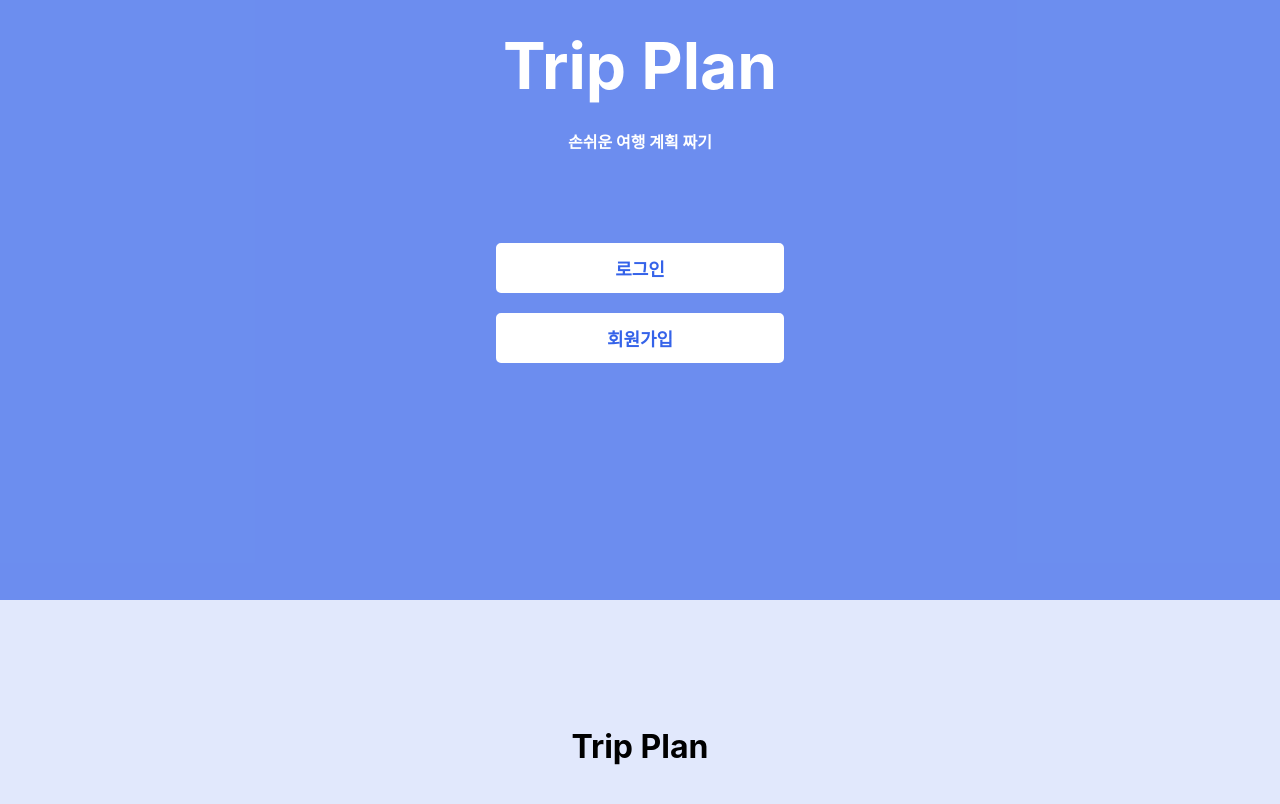
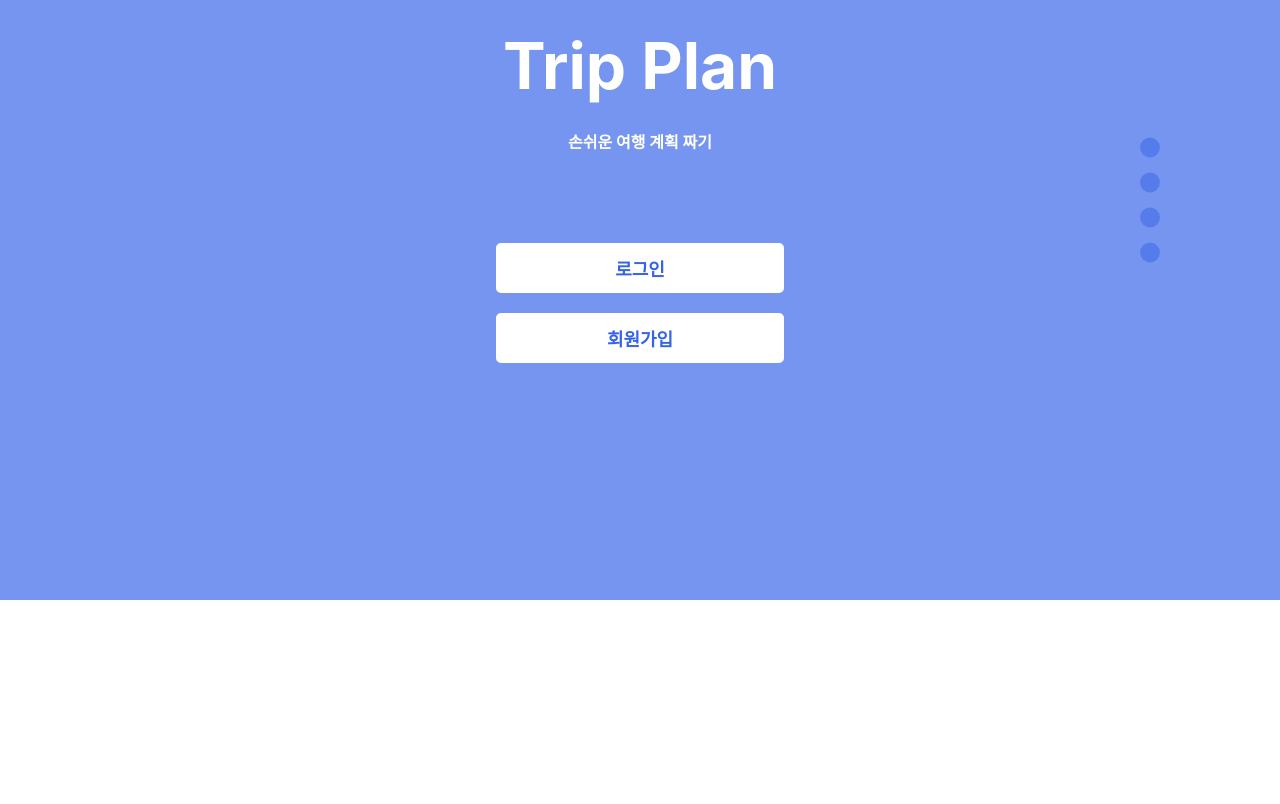
Before and after one commit to aovor/TripPlanProject, a React (Create React App) app in the folder frontend/: page / in a window 1280 px wide. Shown: the part 200-1004 px from the top of the page. After the commit the page ends 800 px from the top, so only its background shows below. Built offline with nearby package versions, Linux system fonts and the light colour scheme.

Commit message:
main Add circle

```diff
--- a/frontend/src/App.js
+++ b/frontend/src/App.js
@@ -6,6 +6,7 @@ import './App.css';
 import Main from './Main/Main';
 import Login from './Login/Login';
 import Signup from './Signup/Signup';
+import SearchPw from './Login/SearchPw'
 
 function App() {
   return (
@@ -14,6 +15,7 @@ function App() {
           <Route path="/" element={<Main />} />
           <Route path="/Login" element={<Login  />} />
           <Route path='/Signup' element={<Signup/>} />
+          <Route path='/SearchPw' element = {<SearchPw/>} />
         </Routes>
     </Router>
   );
--- a/frontend/src/Login/Login.css
+++ b/frontend/src/Login/Login.css
@@ -34,7 +34,7 @@
 
 
 .login-title {
-    font-size : 1.5rem;
+    font-size : 1.8rem;
     align-items: center;
     margin-bottom : 20px;
     font-weight : bold;
@@ -57,6 +57,24 @@
     width : 18rem;
 }
 
+/* 선 */
+.divider {
+  width: 50%;
+  height: 1px;
+  background-color: #ccc;
+  margin: 1rem 0;
+}
+
+.link {
+  color: #007bff;
+  font-size: 0.9rem;
+  text-decoration: none;
+}
+
+.link:hover {
+  text-decoration: underline;
+}
+
 .login-button:active {
     box-shadow: 0px 0px 5px rgba(0, 0, 255, 0.7); /* 클릭 시 그림자 효과 */
 }
--- a/frontend/src/Login/Login.js
+++ b/frontend/src/Login/Login.js
@@ -71,9 +71,34 @@ function Login() {
                     onChange={handlePasswordChange}
                     style={{ width: '300px' }}
                   />
-                  <button className="login-button" onClick={handleClick}>
+
+                  <a href="/SearchPw" className="link"
+                     style={{
+                              display: 'block',
+                              textAlign: 'right',
+                              width: '300px',
+                              marginBottom: '0.5rem',
+                              fontSize : '0.8rem'}}>
+
+                    비밀번호 찾기
+                  </a>
+
+
+                  <button className="login-button" onClick={handleClick} style={{ width: '300px' }}>
                     로그인
                   </button>
+
+                  <div className="divider"></div>
+
+                    <a href="/Signup"
+                      className="link"
+                      style = {{
+                          fontSize : '0.8rem'
+                        }}>
+                        계정이 없다면? 회원가입
+                    </a>
+
+
                 </div>
           </header>
         </div>
--- /dev/null
+++ b/frontend/src/Login/SearchPw.js
@@ -0,0 +1,43 @@
+import React, {useState} from 'react';
+import axios from 'axios'
+import { TextField, Box } from '@mui/material';
+import './Search.css';
+
+function SearchPw() {
+
+  const [id, setId] = useState('')
+
+  const handleClick = () => {
+
+    axios.post('https://localhost:8080/SearchPw',
+      {
+        username: id,
+      },
+      {
+        withCredentials: true // 쿠키
+      }
+    )
+    .then(response => {
+
+      console.log('비밀번호 찾기 성공:', response);
+    })
+    .catch(error => {
+      console.error('비밀번호 찾기 실패:', error);
+    });
+  };
+
+  return (
+        <div className="Main2">
+          <header className="Main-header1">
+              <div className="box">
+                <div className = "login-title">
+                  비밀번호 찾기
+                </div>
+
+                </div>
+          </header>
+        </div>
+    );
+  }
+
+  export default SearchPw;
--- a/frontend/src/Main/Main.css
+++ b/frontend/src/Main/Main.css
@@ -1,9 +1,10 @@
 
 .Main {
     text-align: center;
-    height : 300vh;
     overflow-y: auto; /* 세로 스크롤 허용 */
-    background-color: rgba(53, 99, 233, 0.15);
+    background-color: white;
+    scroll-snap-type: y mandatory; /* 스크롤 스냅 활성화 */
+    height: 100vh;
   }
 
   .Main-header {
@@ -17,6 +18,7 @@
     color: white;
     width: 100%;
     margin: 0 auto;
+    scroll-snap-align: start; /* 섹션 스냅 시작 지점 */
   }
 
 
@@ -47,24 +49,60 @@
 }
 
 /* 추가 설명 섹션 */
-.additional-content {
-  /*background-color: white;*/
+.additional-content,
+.additional-content2,
+.additional-content3 {
+  background-color: white;
   padding: 50px;
-  margin-top: 50px;
+  margin-top: 20px;
+  min-height: 100vh; /* 섹션 높이 지정 */
+  scroll-snap-align: start; /* 섹션 스냅 시작 지점 */
 }
 
-.additional-content h2 {
+.additional-content h2,
+.additional-content2 h2,
+.additional-content3 h2 {
   font-size: 2rem;
   margin-bottom: 20px;
 }
 
-.additional-content p {
+.additional-content p,
+.additional-content2 p,
+.additional-content3 p  {
   font-size: 1.2rem;
   line-height: 1.6;
 }
 
+/* 섹션 이동 */
+.circle-navigation {
+  position: fixed;
+  right: 120px; /* 오른쪽 여백 */
+  top: 50%;
+  transform: translateY(-50%);
+  display: flex;
+  flex-direction: column;
+  gap: 15px;
+}
 
-/* 모바일 화면 */
+.circle {
+  width: 20px;
+  height: 20px;
+  border-radius: 50%;
+  background-color: rgba(53, 99, 233, 0.48);
+  color: white;
+  display: flex;
+  align-items: center;
+  justify-content: center;
+  cursor: pointer;
+  transition: background-color 0.3s;
+}
+
+.circle:hover {
+  background-color: white;
+}
+
+
+/* 로그인, 회원가입 버튼 */
 .custom-button:hover {
     box-shadow: 0px 0px 10px rgba(0, 0, 255, 0.5); /* 호버 시 그림자 효과 */
 }
--- a/frontend/src/Main/Main.js
+++ b/frontend/src/Main/Main.js
@@ -15,9 +15,20 @@ function Main() {
       navigate('/Signup');
   };
 
+  // 다음 섹션으로 스크롤
+  const scrollToSection = (section) => {
+    const element = document.getElementById(section);
+    if (element) {
+      element.scrollIntoView({
+        behavior: 'smooth',
+        block: 'start'
+      });
+    }
+  };
+
     return (
       <div className="Main">
-        <header className="Main-header">
+        <header section id="Main-header" className="Main-header">
             <div className="Title" >
               Trip Plan
               <div className="Content" >
@@ -30,14 +41,31 @@ function Main() {
             <button className="custom-button" onClick={handleClick2}>
               회원가입
             </button>
+            <div className="circle-navigation">
+              <div className="circle" onClick={() => scrollToSection('Main-header')}></div>
+              <div className="circle" onClick={() => scrollToSection('additional-content')}></div>
+              <div className="circle" onClick={() => scrollToSection('additional-content2')}></div>
+              <div className="circle" onClick={() => scrollToSection('additional-content3')}></div>
+            </div>
         </header>
 
-      {/* 추가 설명 섹션 */}
-      <section className="additional-content">
-        <h2>Trip Plan</h2>
-      </section>
 
 
+        {/* 추가 설명 섹션 */}
+        <section id="additional-content" className="additional-content">
+            <h2>Trip Plan #1</h2>
+            <p>효율적인 여행 일정</p>
+          </section>
+
+          <section id="additional-content2" className="additional-content2">
+            <h2>Trip Plan #2</h2>
+            <p>여행 파트너와 일정 공유</p>
+          </section>
+
+          <section id="additional-content3" className="additional-content3">
+            <h2>Trip Plan #3</h2>
+            <p>활발한 커뮤니티</p>
+          </section>
 
 
       </div>
```
Also changed, not shown: frontend/src/Login/Search.css (added), frontend/src/Login/SearchId.js (added).
